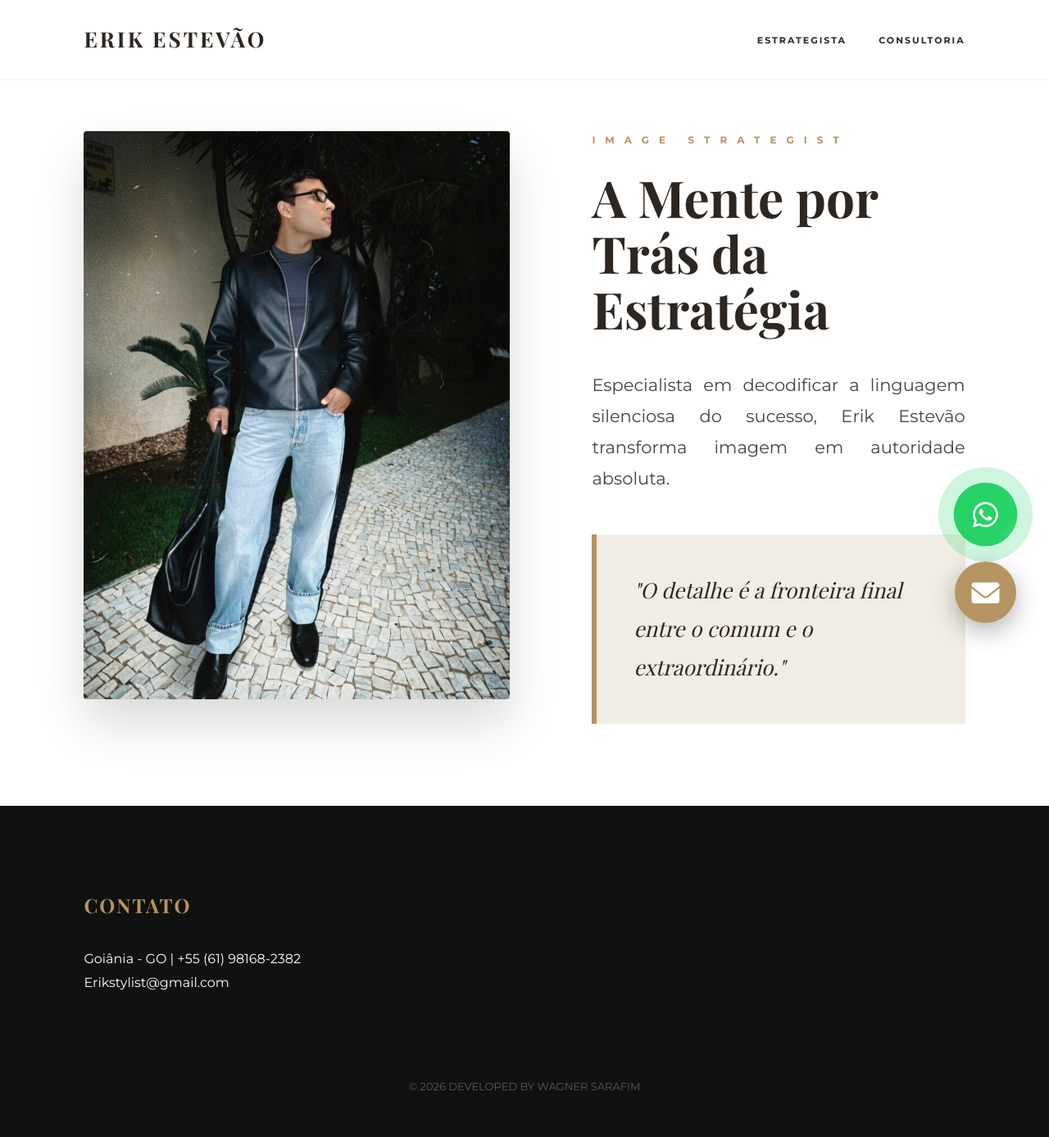
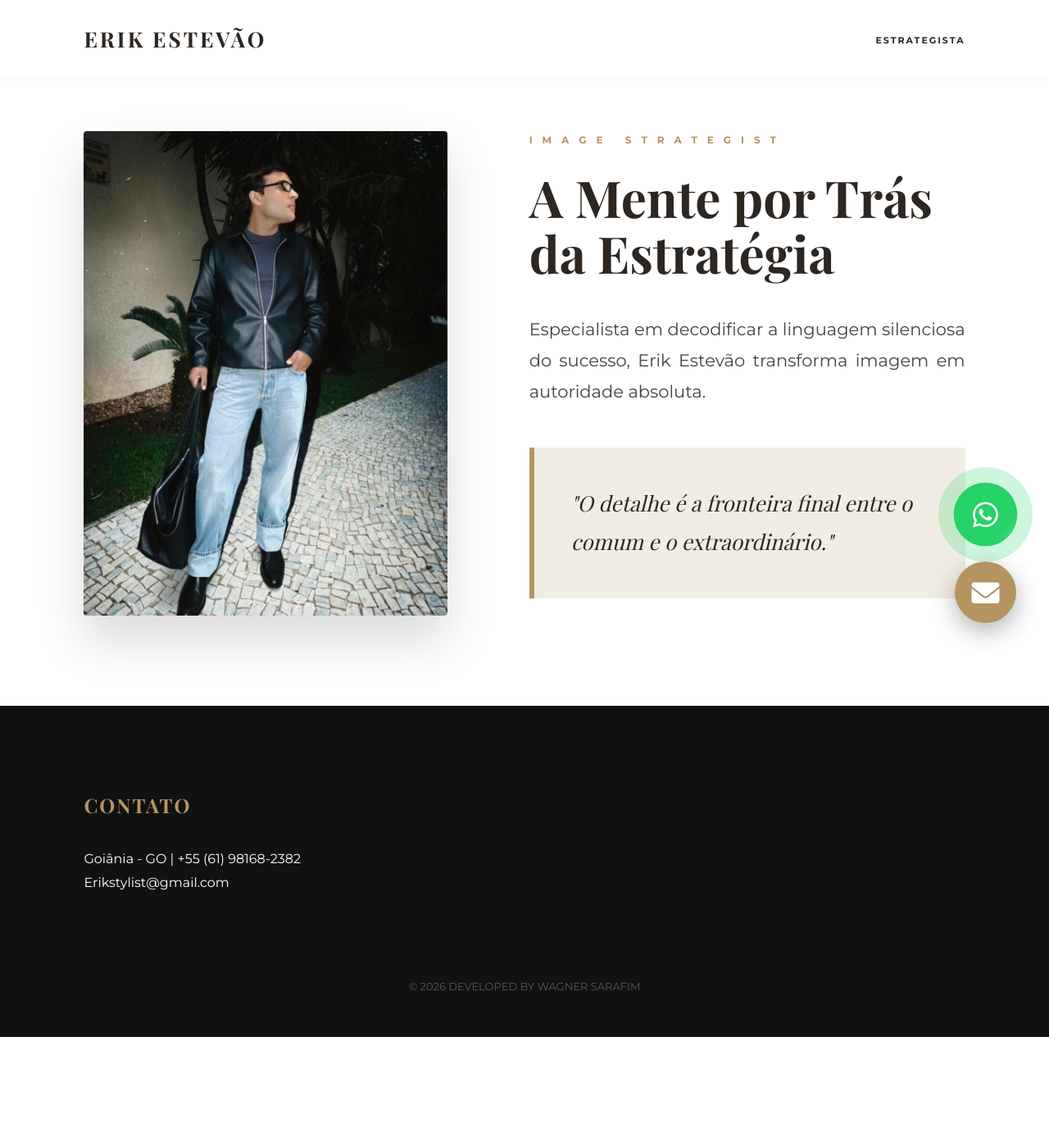
Before and after one commit to wagnersarafim1-lgtm/site-herick, a Flask app: page / in a window 1280 px wide. Shown: the whole page at 82% size. After the commit the page ends 1265 px from the top, so only its background shows below. Run offline with Flask 3, Linux system fonts and the light colour scheme; some web fonts are replaced.

Commit message:
Update index.html

```diff
--- a/templates/index.html
+++ b/templates/index.html
@@ -19,7 +19,7 @@
         * { margin: 0; padding: 0; box-sizing: border-box; scroll-behavior: smooth; }
         body { background-color: var(--bg-site); font-family: 'Montserrat', sans-serif; color: var(--text-main); line-height: 1.8; overflow-x: hidden; }
 
-        /* Navegação Superior */
+        /* Navegação Superior Original */
         nav {
             position: fixed; top: 0; width: 100%; background: rgba(255, 255, 255, 0.98);
             padding: 25px 8%; z-index: 100; display: flex; justify-content: space-between;
@@ -28,7 +28,7 @@
         .logo { font-family: 'Playfair Display'; font-weight: 700; font-size: 26px; color: var(--text-main); text-decoration: none; letter-spacing: 3px; }
         nav .links a { text-decoration: none; color: var(--text-main); font-size: 11px; text-transform: uppercase; letter-spacing: 2px; font-weight: 700; margin-left: 35px; }
 
-        /* --- BOTÕES FLUTUANTES (WHATSAPP QUE BRILHA E EMAIL) --- */
+        /* --- BOTÕES FLUTUANTES (INTERATIVOS) --- */
         .float-container {
             position: fixed; bottom: 40px; right: 40px;
             display: flex; flex-direction: column; gap: 20px; z-index: 1000;
@@ -42,10 +42,8 @@
             position: relative; overflow: hidden; transition: 0.4s;
         }
 
-        /* BRILHO DE LUXO NO WHATSAPP */
+        /* BRILHO NO WHATSAPP */
         .btn-whats-brilho { background-color: #25d366; animation: pulsoForte 2s infinite; }
-
-        /* O reflexo de luz que passa pelo botão */
         .btn-whats-brilho::after {
             content: ""; position: absolute; top: -50%; left: -150%; width: 250%; height: 250%;
             background: linear-gradient(to right, transparent, rgba(255,255,255,0.7), transparent);
@@ -60,20 +58,23 @@
         }
 
         .btn-mail-link { background-color: var(--accent-gold); }
-        .btn-interativo:hover { transform: translateY(-10px); }
 
-        /* --- LAYOUT ORIGINAL (ALTO PADRÃO) --- */
+        /* --- SEÇÃO SOBRE ORIGINAL (VOLTOU AO QUE ERA) --- */
         #sobre { padding: 160px 8% 100px; background: #fff; min-height: 100vh; display: flex; align-items: flex-start; }
         .about-wrap { display: flex; align-items: flex-start; justify-content: center; gap: 100px; max-width: 1400px; margin: 0 auto; }
+
+        /* Foto Grande de Corpo Inteiro */
+        .about-img { flex: 1; text-align: right; }
         .about-img img { width: 100%; max-width: 520px; border-radius: 4px; box-shadow: 0 30px 60px rgba(0,0,0,0.15); }
 
         .about-text { flex: 1.2; }
+        .tag { letter-spacing: 12px; color: var(--accent-gold); font-size: 12px; text-transform: uppercase; font-weight: 700; display: block; margin-bottom: 25px; }
         .about-text h2 { font-family: 'Playfair Display'; font-size: 62px; margin-bottom: 40px; line-height: 1.1; color: var(--text-main); }
         .about-text p { font-size: 21px; margin-bottom: 30px; color: #444; text-align: justify; }
 
         .quote-box { margin-top: 50px; padding: 45px; border-left: 6px solid var(--accent-gold); background: var(--bg-site); font-family: 'Playfair Display'; font-style: italic; font-size: 26px; }
 
-        /* Rodapé */
+        /* Rodapé Original */
         footer { background: var(--footer-bg); color: #fff; padding: 100px 8% 50px; }
         .footer-grid { display: grid; grid-template-columns: repeat(auto-fit, minmax(300px, 1fr)); gap: 60px; max-width: 1300px; margin: 0 auto; }
         .footer-item h4 { color: var(--accent-gold); font-family: 'Playfair Display'; margin-bottom: 30px; letter-spacing: 2px; font-size: 24px; text-transform: uppercase; }
@@ -91,7 +92,7 @@
         <a href="https://wa.me/5561981682382" class="btn-interativo btn-whats-brilho" target="_blank">
             <i class="fab fa-whatsapp"></i>
         </a>
-        <a href="mailto:Erikstylist@gmail.com" class="btn-interativo btn-mail-link" title="Falar por E-mail">
+        <a href="mailto:Erikstylist@gmail.com" class="btn-interativo btn-mail-link">
             <i class="fas fa-envelope"></i>
         </a>
     </div>
@@ -100,7 +101,6 @@
         <a href="#" class="logo">ERIK ESTEVÃO</a>
         <div class="links">
             <a href="#sobre" style="text-decoration:none; color:var(--text-main); font-weight:700; text-transform:uppercase; font-size:11px; margin-left:35px;">Estrategista</a>
-            <a href="#contato" style="text-decoration:none; color:var(--text-main); font-weight:700; text-transform:uppercase; font-size:11px; margin-left:35px;">Consultoria</a>
         </div>
     </nav>
 
@@ -110,7 +110,7 @@
                 <img src="/static/imagens/foto_herick.png.jpeg" alt="Erik Estevão">
             </div>
             <div class="about-text">
-                <span style="letter-spacing: 12px; color: var(--accent-gold); font-weight: 700; text-transform: uppercase; font-size: 12px; display: block; margin-bottom: 25px;">Image Strategist</span>
+                <span class="tag">Image Strategist</span>
                 <h2>A Mente por Trás da Estratégia</h2>
                 <p>Especialista em decodificar a linguagem silenciosa do sucesso, Erik Estevão transforma imagem em autoridade absoluta.</p>
                 <div class="quote-box">"O detalhe é a fronteira final entre o comum e o extraordinário."</div>
```
